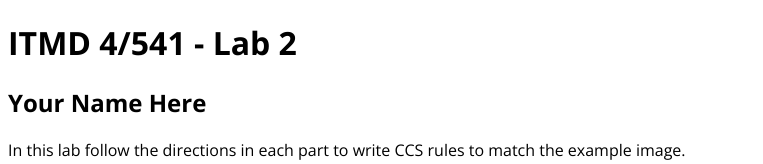
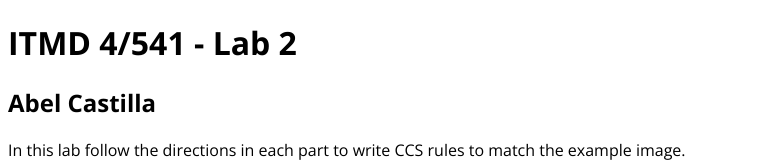
Before and after one commit to AbelCastilla-04/ITMD441-Lab2, a plain HTML site: page index.html in a window 1280 px wide. Shown: the top 164 px of the page, without its empty margins (0-763 px from the left). Drawn offline with nearby package versions, Linux system fonts and the light colour scheme.

Commit message:
Update index.html

```diff
--- a/index.html
+++ b/index.html
@@ -14,7 +14,7 @@
 <body>
   <header class="w700">
     <h1>ITMD 4/541 - Lab 2</h1>
-    <h2>Your Name Here</h2>
+    <h2>Abel Castilla</h2>
     <p>In this lab follow the directions in each part to write CCS rules to match the example image. <strong>DO NOT</strong> edit this HTML file in any way except to add your name in the H2 in the Header section above this text. <strong>DO NOT</strong> edit the global.css file in any way. You will write all your CSS in the proper sections in the styles.css file only.</p>
     <p>Create a Lab2 folder in your class GitHub repository and place all the files for this lab in that folder, including the assets folder with images. Once you publish this lab to GitHub Pages, submit to the blackboard assignment a link to this main lab page in GitHub Pages and your GitHub repository code.</p>
   </header>
```
